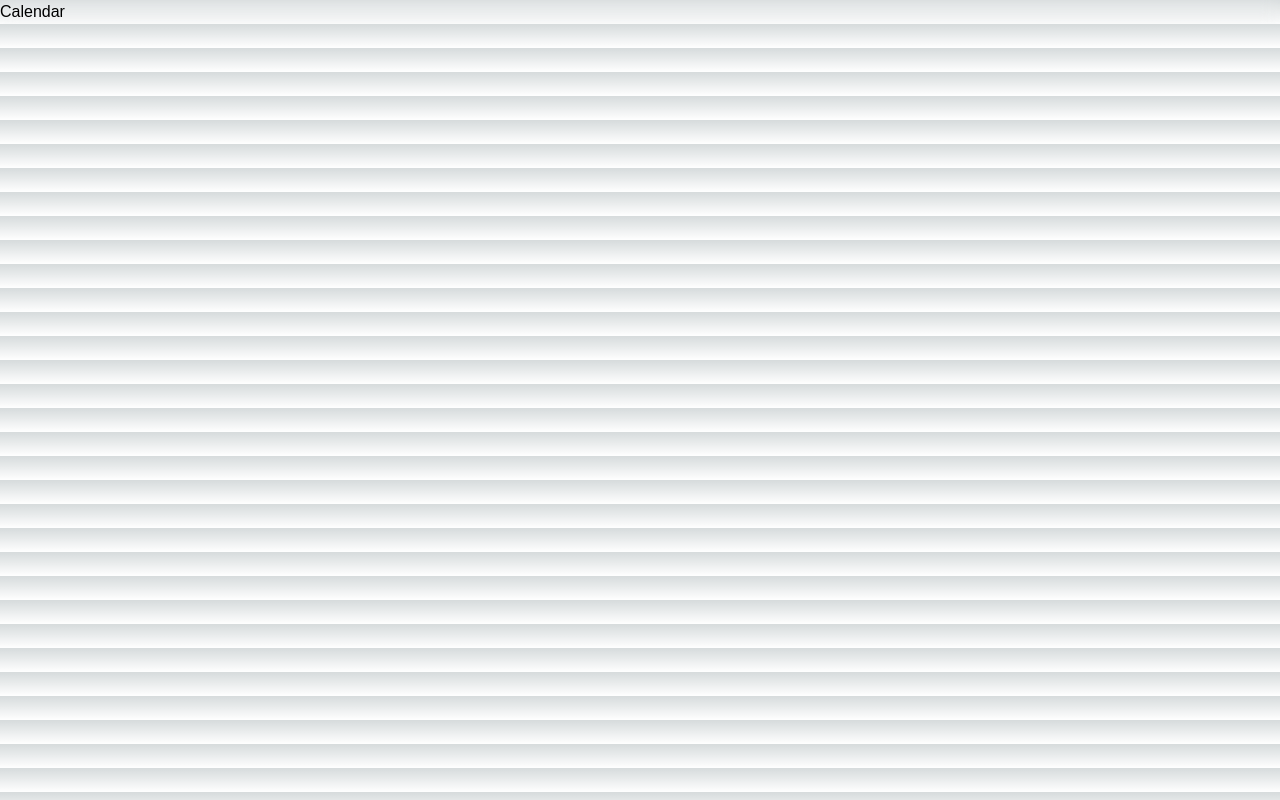
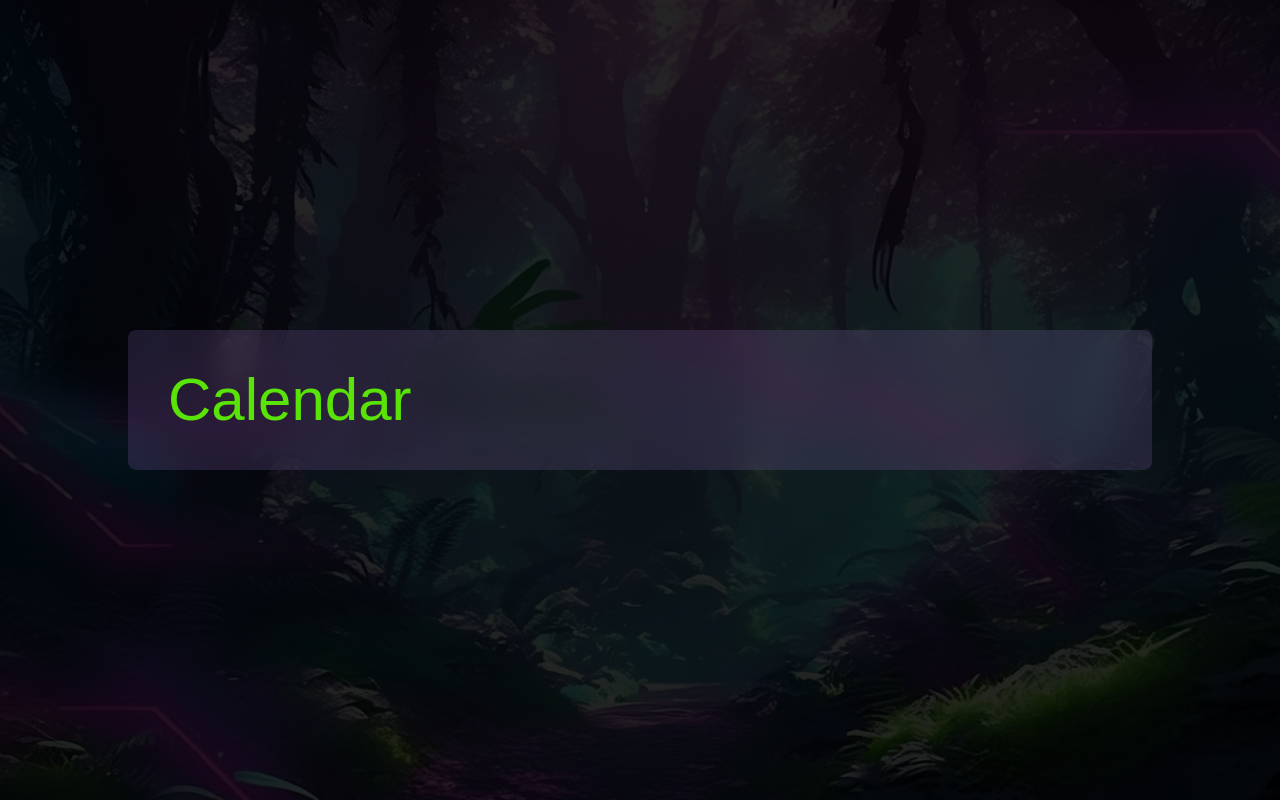
Before and after one commit to Visual-Riot/plaeen, a Next.js app: page /calendar in a window 1280 px wide. Built offline with nearby package versions, Linux system fonts and the light colour scheme; a web font is replaced by a local one.

Commit message:
frosted glass overlay added

```diff
--- a/src/app/calendar/page.tsx
+++ b/src/app/calendar/page.tsx
@@ -1,8 +1,11 @@
 export default function Page() {
   return (
-    <div>
-      <div className="backdrop-blur bh-white/50">
-        <p>Calendar</p>
+    <div className="relative min-h-screen bg-calendar-bg bg-cover bg-center flex justify-center items-center">
+      <div className="absolute inset-0 bg-black opacity-85"></div>
+      <div className="relative w-4/5 h-4/5 bg-lightPurple bg-opacity-15 backdrop-filter  backdrop-blur-lg rounded-lg flex p-10">
+        <h1 className="text-6xl text-green font-abolition justify-left">
+          Calendar
+        </h1>
       </div>
     </div>
   );
--- a/tailwind.config.ts
+++ b/tailwind.config.ts
@@ -13,6 +13,7 @@ const config: Config = {
         "gradient-conic":
           "conic-gradient(from 180deg at 50% 50%, var(--tw-gradient-stops))",
         "pink-purple": "linear-gradient(319deg, #FF37DF 0%, #6E00FF 100%)",
+        "calendar-bg": "url('/img/bg-img_01.webp')",
       },
       colors: {
         // Tailwind default colors
```
